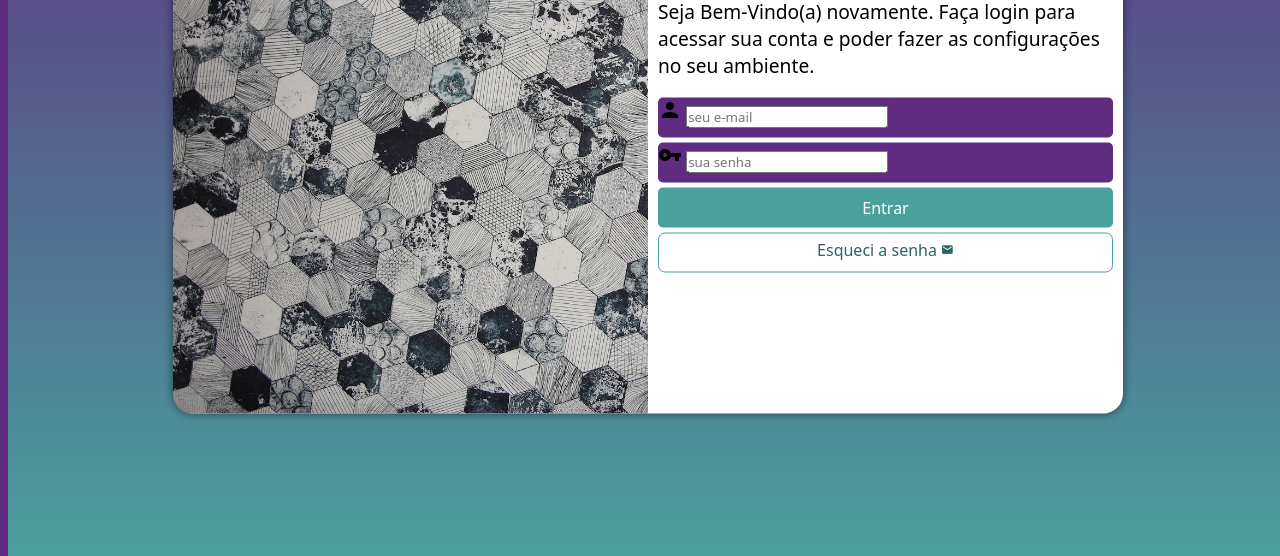
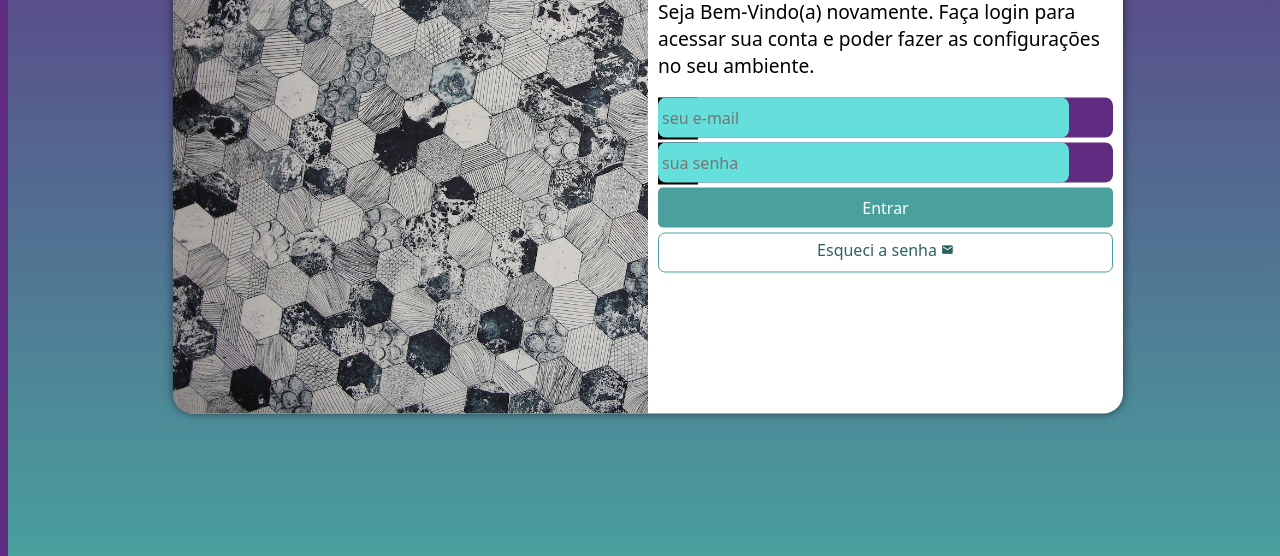
Before and after one commit to FernandaLRibas/Projeto-login., a plain HTML site: page index.html in a window 1280 px wide. Shown: the part 252-808 px from the top of the page. Drawn offline with Linux system fonts and the light colour scheme.

Commit message:
Update style.css

```diff
--- a/estilos/style.css
+++ b/estilos/style.css
@@ -71,13 +71,33 @@ form > div.campo {
     width: 100%;
     display: block;
     height: 40px;
-    border-radius: 5px;
+    border-radius: 8px;
     margin: 5px 0px;
 
 }
 
 div.campo > label {
     display: none;
+}
+
+div.campo > i {
+    color: white;
+    background-color: black;
+    font-size: 2em;
+    width: 40px;
+    padding: 5px;
+}
+
+div.campo > input {
+ background-color: #64dfdb;
+ font-size: 1em;
+ width: calc(100% - 44px);
+ height: 100%;
+ transform: translateY(-42px);
+
+ border: 0px;
+ border-radius:8px ;
+ padding: 4px;
 }
 
 
```
